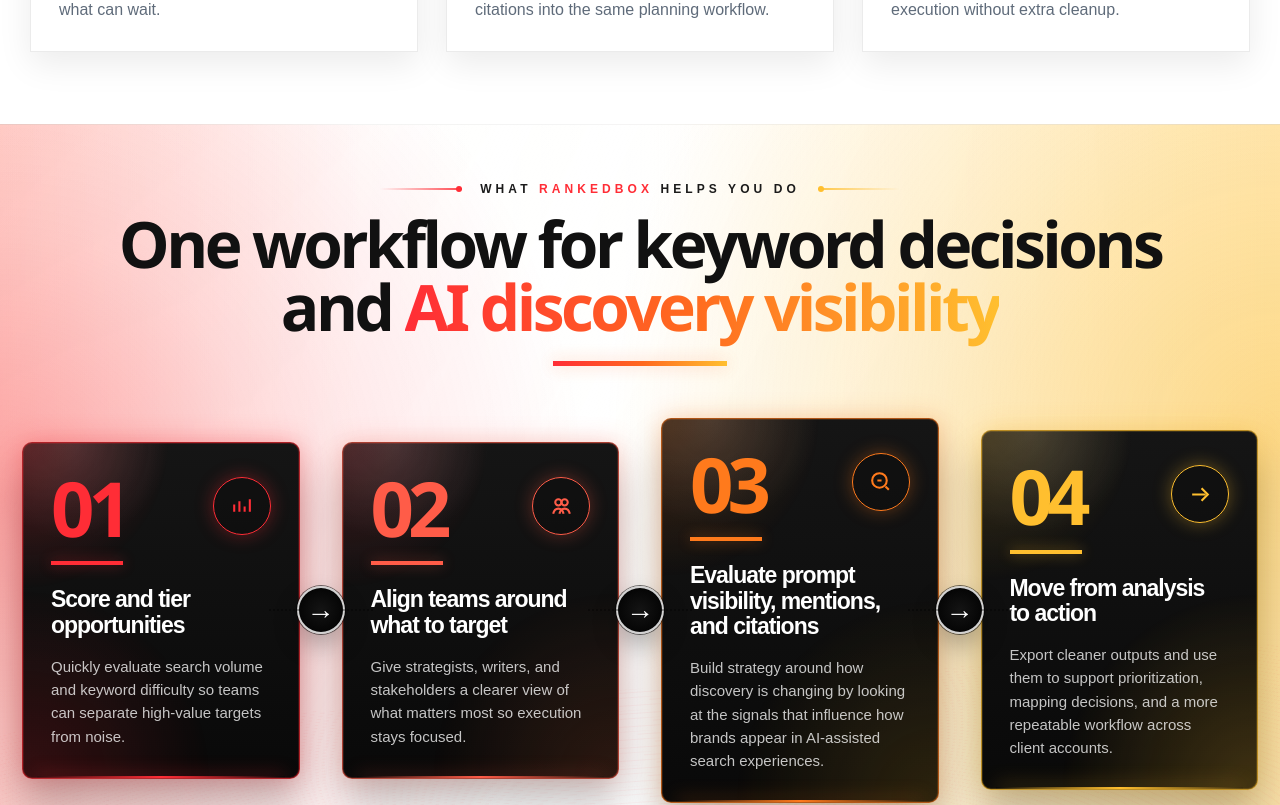
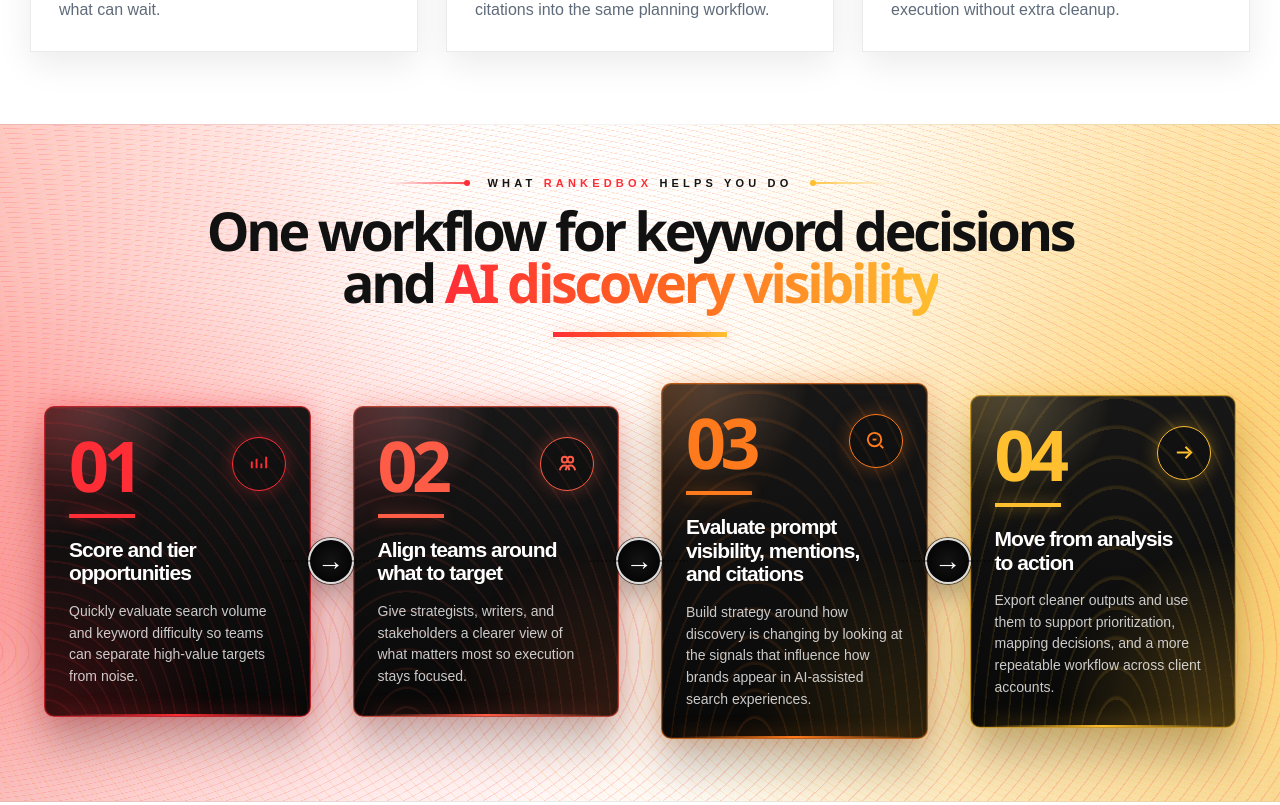
Before and after one commit to growthghost/kwapp, a Next.js app in the folder web/: page / in a window 1280 px wide. Shown: the part 1120-1925 px from the top of the page. Built offline with nearby package versions, Linux system fonts and the light colour scheme.

Commit message:
Global_v5.4_Updated card size and layout

```diff
--- a/web/src/app/globals.css
+++ b/web/src/app/globals.css
@@ -943,52 +943,62 @@ img{
   color: #0b0b0b;
   padding: 0;
   background:
-    linear-gradient(90deg, rgba(255,45,54,0.16) 0%, rgba(255,255,255,0.92) 28%, rgba(255,255,255,0.96) 50%, rgba(255,191,47,0.22) 100%),
+    radial-gradient(circle at 4% 52%, rgba(255,45,54,0.28) 0%, rgba(255,45,54,0.13) 22%, rgba(255,255,255,0) 46%),
+    radial-gradient(circle at 96% 46%, rgba(255,191,47,0.38) 0%, rgba(255,191,47,0.18) 24%, rgba(255,255,255,0) 50%),
+    linear-gradient(90deg, rgba(255,45,54,0.16) 0%, rgba(255,255,255,0.96) 32%, rgba(255,255,255,0.98) 53%, rgba(255,191,47,0.25) 100%),
     linear-gradient(180deg, #fffaf0 0%, #f4efe6 100%);
   border-top: 1px solid rgba(0,0,0,0.04);
   border-bottom: 1px solid rgba(0,0,0,0.08);
 }
 
+/* soft bright layer */
 .rb-home-s2red::before{
   content: "";
   position: absolute;
   inset: 0;
   pointer-events: none;
   background:
-    radial-gradient(circle at 0% 50%, rgba(255,45,54,0.34) 0%, rgba(255,45,54,0.14) 20%, rgba(255,255,255,0) 44%),
-    radial-gradient(circle at 100% 42%, rgba(255,191,47,0.42) 0%, rgba(255,191,47,0.18) 26%, rgba(255,255,255,0) 50%),
-    linear-gradient(115deg, rgba(255,255,255,0) 0%, rgba(255,255,255,0.58) 42%, rgba(255,255,255,0) 72%);
-  opacity: 0.95;
+    linear-gradient(115deg, rgba(255,255,255,0) 0%, rgba(255,255,255,0.72) 43%, rgba(255,255,255,0) 74%),
+    radial-gradient(circle at 50% 0%, rgba(255,255,255,0.9) 0%, rgba(255,255,255,0) 42%);
+  opacity: 0.88;
 }
 
+/* side swipe movement lines */
 .rb-home-s2red::after{
   content: "";
   position: absolute;
-  left: -12%;
-  right: -12%;
-  bottom: -32%;
-  height: 56%;
+  inset: 0;
   pointer-events: none;
   background:
+    /* left red sweep */
+    radial-gradient(ellipse at -8% 72%, rgba(255,45,54,0.38) 0%, rgba(255,45,54,0.18) 24%, rgba(255,255,255,0) 50%),
     repeating-radial-gradient(
-      ellipse at center,
-      rgba(255,45,54,0.14) 0,
-      rgba(255,45,54,0.14) 1px,
-      transparent 2px,
-      transparent 10px
+      ellipse at -9% 78%,
+      rgba(255,45,54,0.22) 0,
+      rgba(255,45,54,0.22) 1px,
+      rgba(255,255,255,0) 2px,
+      rgba(255,255,255,0) 13px
+    ),
+    /* right gold sweep */
+    radial-gradient(ellipse at 108% 72%, rgba(255,191,47,0.46) 0%, rgba(255,191,47,0.20) 24%, rgba(255,255,255,0) 52%),
+    repeating-radial-gradient(
+      ellipse at 109% 78%,
+      rgba(255,191,47,0.24) 0,
+      rgba(255,191,47,0.24) 1px,
+      rgba(255,255,255,0) 2px,
+      rgba(255,255,255,0) 13px
     );
-  opacity: 0.28;
-  transform: rotate(-4deg);
-  filter: blur(0.2px);
+  opacity: 0.72;
+  filter: blur(0.1px);
 }
 
 .rb-home-s2red-shell{
   position: relative;
   z-index: 1;
   width: 100%;
-  max-width: 1280px;
+  max-width: 1500px;
   margin: 0 auto;
-  padding: 48px 22px 64px;
+  padding: 42px 44px 62px;
 }
 
 .rb-home-s2red-header{
@@ -1000,15 +1010,15 @@ img{
   align-items: center;
   justify-content: center;
   gap: 18px;
-  margin-bottom: 18px;
+  margin-bottom: 16px;
 }
 
 .rb-home-s2red .rb-home-kicker{
   margin: 0;
-  color: #1b1b1b;
-  font-size: 12px;
-  font-weight: 700;
-  letter-spacing: 0.34em;
+  color: #151515;
+  font-size: 11px;
+  font-weight: 800;
+  letter-spacing: 0.38em;
   line-height: 1;
 }
 
@@ -1018,7 +1028,7 @@ img{
 
 .rb-home-s2red-kicker-rule{
   display: block;
-  width: 82px;
+  width: 84px;
   height: 2px;
   position: relative;
 }
@@ -1052,13 +1062,13 @@ img{
 }
 
 .rb-home-s2red .rb-home-h2{
-  max-width: 1060px;
+  max-width: 1180px;
   margin: 0 auto;
   color: #111111;
   font-family: "Century Gothic", CenturyGothic, AppleGothic, "Segoe UI", Arial, sans-serif;
-  font-size: clamp(40px, 5vw, 72px);
+  font-size: clamp(42px, 4.2vw, 70px);
   line-height: 0.98;
-  letter-spacing: -0.055em;
+  letter-spacing: -0.06em;
   font-weight: 800;
 }
 
@@ -1085,16 +1095,17 @@ img{
   grid-template-columns: minmax(0, 1fr) 42px minmax(0, 1fr) 42px minmax(0, 1fr) 42px minmax(0, 1fr);
   align-items: center;
   gap: 0;
-  margin-top: 52px;
+  max-width: 1220px;
+  margin: 46px auto 0;
 }
 
 .rb-home-s2red-card{
   position: relative;
-  min-height: 330px;
-  padding: 34px 28px 30px;
+  min-height: 310px;
+  padding: 30px 24px 28px;
   background:
-    radial-gradient(circle at 18% 0%, rgba(255,255,255,0.12), transparent 24%),
-    linear-gradient(180deg, #151515 0%, #090909 100%);
+    radial-gradient(circle at 18% 0%, rgba(255,255,255,0.13), transparent 24%),
+    linear-gradient(180deg, #171717 0%, #080808 100%);
   border: 1px solid rgba(255,255,255,0.14);
   border-radius: 10px;
   box-shadow:
@@ -1103,6 +1114,7 @@ img{
   overflow: hidden;
 }
 
+/* faint curved texture inside cards */
 .rb-home-s2red-card::before{
   content: "";
   position: absolute;
@@ -1122,17 +1134,18 @@ img{
 }
 
 .rb-home-s2red-card-red{
-  border-color: rgba(255,45,54,0.68);
+  border-color: rgba(255,45,54,0.72);
   box-shadow:
     0 28px 42px rgba(0,0,0,0.22),
     0 0 0 1px rgba(255,45,54,0.18) inset,
-    0 0 26px rgba(255,45,54,0.35);
+    0 0 28px rgba(255,45,54,0.38);
 }
 
 .rb-home-s2red-card-red::before{
   background:
-    radial-gradient(circle at 0% 0%, rgba(255,45,54,0.32), transparent 34%),
-    radial-gradient(circle at 0% 100%, rgba(255,45,54,0.22), transparent 44%);
+    radial-gradient(circle at 0% 0%, rgba(255,45,54,0.34), transparent 34%),
+    radial-gradient(circle at 0% 100%, rgba(255,45,54,0.24), transparent 44%),
+    repeating-radial-gradient(ellipse at 0% 110%, rgba(255,45,54,0.14) 0, rgba(255,45,54,0.14) 1px, transparent 2px, transparent 12px);
 }
 
 .rb-home-s2red-card-red::after{
@@ -1141,17 +1154,18 @@ img{
 }
 
 .rb-home-s2red-card-coral{
-  border-color: rgba(255,92,72,0.66);
+  border-color: rgba(255,92,72,0.70);
   box-shadow:
     0 28px 42px rgba(0,0,0,0.22),
     0 0 0 1px rgba(255,92,72,0.16) inset,
-    0 0 24px rgba(255,92,72,0.28);
+    0 0 26px rgba(255,92,72,0.30);
 }
 
 .rb-home-s2red-card-coral::before{
   background:
-    radial-gradient(circle at 0% 0%, rgba(255,65,76,0.24), transparent 34%),
-    radial-gradient(circle at 100% 100%, rgba(255,119,64,0.18), transparent 44%);
+    radial-gradient(circle at 0% 0%, rgba(255,65,76,0.26), transparent 34%),
+    radial-gradient(circle at 100% 100%, rgba(255,119,64,0.20), transparent 44%),
+    repeating-radial-gradient(ellipse at 20% 110%, rgba(255,92,72,0.12) 0, rgba(255,92,72,0.12) 1px, transparent 2px, transparent 12px);
 }
 
 .rb-home-s2red-card-coral::after{
@@ -1160,17 +1174,18 @@ img{
 }
 
 .rb-home-s2red-card-orange{
-  border-color: rgba(255,122,28,0.68);
+  border-color: rgba(255,122,28,0.72);
   box-shadow:
     0 28px 42px rgba(0,0,0,0.22),
     0 0 0 1px rgba(255,122,28,0.16) inset,
-    0 0 24px rgba(255,122,28,0.30);
+    0 0 26px rgba(255,122,28,0.32);
 }
 
 .rb-home-s2red-card-orange::before{
   background:
-    radial-gradient(circle at 0% 0%, rgba(255,122,28,0.24), transparent 34%),
-    radial-gradient(circle at 100% 100%, rgba(255,191,47,0.18), transparent 44%);
+    radial-gradient(circle at 0% 0%, rgba(255,122,28,0.26), transparent 34%),
+    radial-gradient(circle at 100% 100%, rgba(255,191,47,0.18), transparent 44%),
+    repeating-radial-gradient(ellipse at 35% 110%, rgba(255,122,28,0.12) 0, rgba(255,122,28,0.12) 1px, transparent 2px, transparent 12px);
 }
 
 .rb-home-s2red-card-orange::after{
@@ -1179,17 +1194,18 @@ img{
 }
 
 .rb-home-s2red-card-gold{
-  border-color: rgba(255,191,47,0.72);
+  border-color: rgba(255,191,47,0.76);
   box-shadow:
     0 28px 42px rgba(0,0,0,0.22),
     0 0 0 1px rgba(255,191,47,0.16) inset,
-    0 0 26px rgba(255,191,47,0.34);
+    0 0 28px rgba(255,191,47,0.36);
 }
 
 .rb-home-s2red-card-gold::before{
   background:
     radial-gradient(circle at 0% 0%, rgba(255,191,47,0.22), transparent 34%),
-    radial-gradient(circle at 100% 100%, rgba(255,191,47,0.28), transparent 44%);
+    radial-gradient(circle at 100% 100%, rgba(255,191,47,0.32), transparent 44%),
+    repeating-radial-gradient(ellipse at 55% 110%, rgba(255,191,47,0.14) 0, rgba(255,191,47,0.14) 1px, transparent 2px, transparent 12px);
 }
 
 .rb-home-s2red-card-gold::after{
@@ -1208,7 +1224,7 @@ img{
 
 .rb-home-s2red-number{
   font-family: "Century Gothic", CenturyGothic, AppleGothic, "Segoe UI", Arial, sans-serif;
-  font-size: 76px;
+  font-size: 70px;
   line-height: 0.82;
   letter-spacing: -0.08em;
   font-weight: 800;
@@ -1239,8 +1255,8 @@ img{
 }
 
 .rb-home-s2red-icon{
-  width: 58px;
-  height: 58px;
+  width: 54px;
+  height: 54px;
   display: grid;
   place-items: center;
   flex: 0 0 auto;
@@ -1266,17 +1282,17 @@ img{
 }
 
 .rb-home-s2red-icon svg{
-  width: 25px;
-  height: 25px;
+  width: 23px;
+  height: 23px;
   color: currentColor;
 }
 
 .rb-home-s2red-card-rule{
   position: relative;
   z-index: 1;
-  width: 72px;
+  width: 66px;
   height: 4px;
-  margin: 22px 0 22px;
+  margin: 20px 0 20px;
   background: currentColor;
 }
 
@@ -1301,7 +1317,7 @@ img{
   z-index: 1;
   margin: 0;
   color: #ffffff;
-  font-size: 23px;
+  font-size: 21px;
   line-height: 1.12;
   letter-spacing: -0.045em;
   font-weight: 800;
@@ -1311,8 +1327,8 @@ img{
   position: relative;
   z-index: 1;
   margin: 16px 0 0;
-  color: rgba(255,255,255,0.76);
-  font-size: 15px;
+  color: rgba(255,255,255,0.78);
+  font-size: 14px;
   line-height: 1.55;
   font-weight: 400;
 }
@@ -1320,18 +1336,18 @@ img{
 .rb-home-s2red-arrow{
   position: relative;
   z-index: 3;
-  width: 48px;
-  height: 48px;
+  width: 46px;
+  height: 46px;
   margin: 0 -3px;
   display: grid;
   place-items: center;
   border-radius: 999px;
   color: #ffffff;
-  font-size: 28px;
+  font-size: 27px;
   line-height: 1;
   background:
     radial-gradient(circle at 50% 50%, #141414 0%, #050505 72%);
-  border: 2px solid rgba(255,255,255,0.82);
+  border: 2px solid rgba(255,255,255,0.86);
   box-shadow:
     0 0 0 1px rgba(0,0,0,0.55),
     0 12px 24px rgba(0,0,0,0.26);
@@ -1342,8 +1358,8 @@ img{
   content: "";
   position: absolute;
   top: 50%;
-  width: 30px;
-  border-top: 2px dotted rgba(0,0,0,0.34);
+  width: 28px;
+  border-top: 2px dotted rgba(0,0,0,0.36);
   transform: translateY(-50%);
   z-index: -1;
 }
@@ -1367,7 +1383,7 @@ img{
   }
 
   .rb-home-s2red-card{
-    min-height: 320px;
+    min-height: 300px;
   }
 }
 
```
